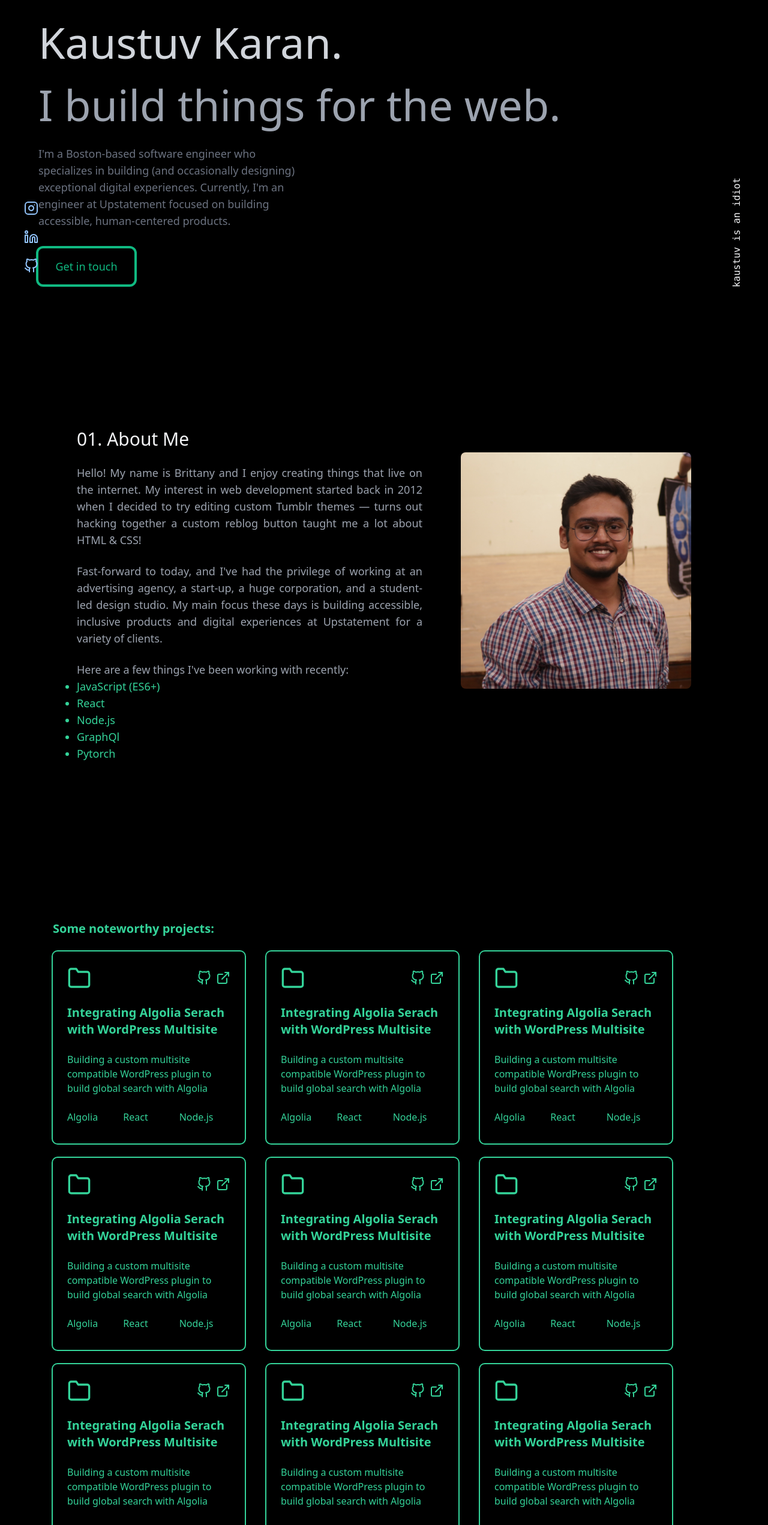
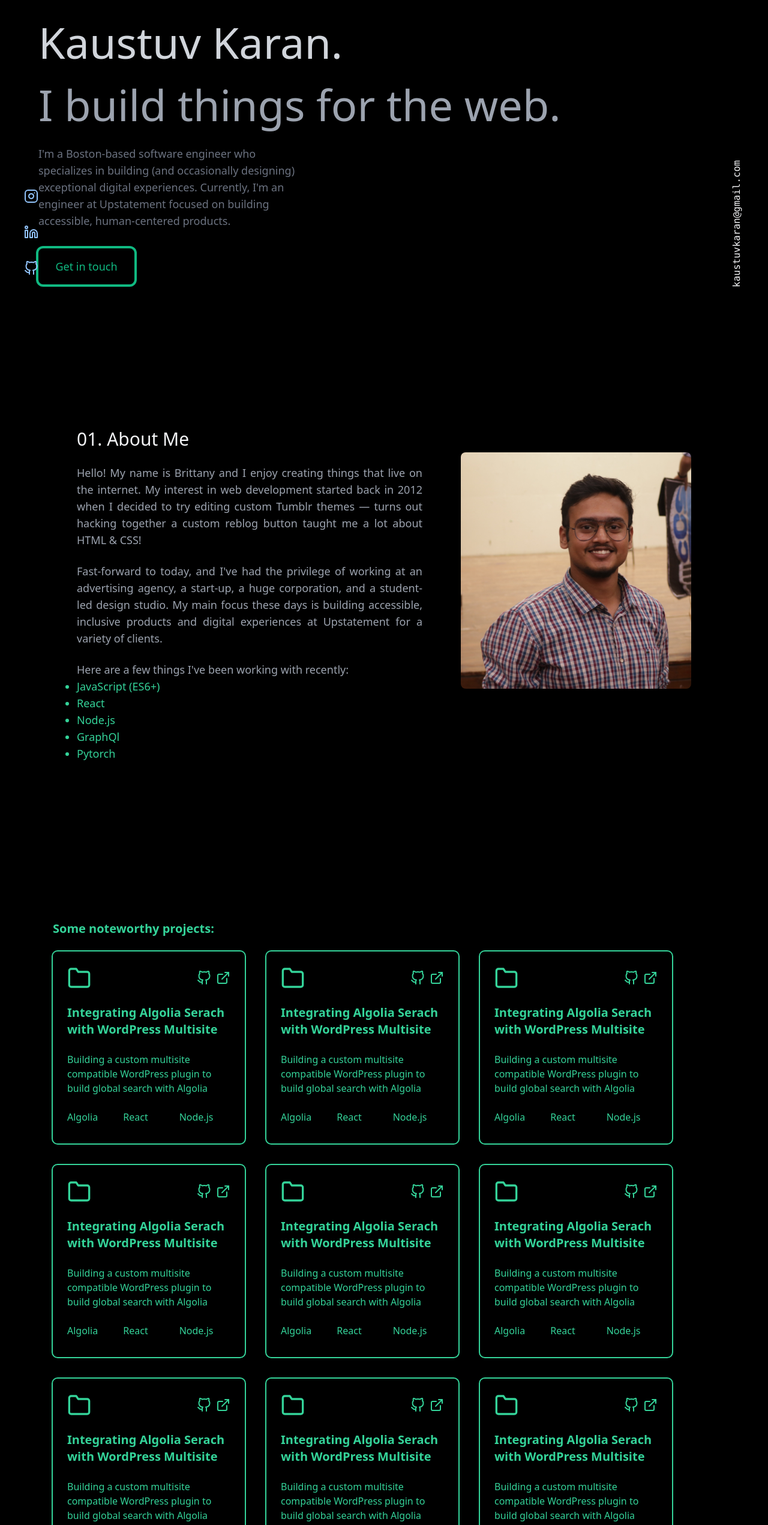
Before and after one commit to kaustuvkaran01/portfolio, a React (Create React App) app in the folder portfolio/: page / in a window 1280 px wide. Shown: the part 241-2783 px from the top of the page at 60% size. Built offline with nearby package versions, Linux system fonts and the light colour scheme.

Commit message:
Links and Email made fixed, links improved, project grid fixed

```diff
--- a/portfolio/src/components/Email.js
+++ b/portfolio/src/components/Email.js
@@ -2,9 +2,9 @@ import React from 'react';
 
 export default function Email() {
   return (
-    <div class="absolute bottom-0 right-0 text-gray-100 vertical-rl p-10 pb-20 ">
+    <div class="fixed bottom-0 right-0 text-gray-100 vertical-rl p-10 pb-20 ">
       <h1 class="  text-md font-mono text-left transform rotate-180">
-        kaustuv is an idiot
+        kaustuvkaran@gmail.com
       </h1>
     </div>
   );
--- a/portfolio/src/components/Links.js
+++ b/portfolio/src/components/Links.js
@@ -3,13 +3,17 @@ import { Instagram, Linkedin, GitHub } from "react-feather";
 
 export default function Links() {
   return (
-    <div className="absolute bottom-0 left-0 text-blue-300 sideways-rl p-10 pb-20 space-y-6">
+    <div className="fixed bottom-0 left-0 text-blue-300 sideways-rl p-10 grid grid-rows-3 gap-9">
       {/* <Github /> */}
-      <a href="https://instagram/">
+      <a href="https://www.instagram.com/karankaustuv/">
         <Instagram />
       </a>
-      <Linkedin />
-      <GitHub />
+      <a href="https://www.linkedin.com/in/kaustuvkaran/">
+        <Linkedin />
+      </a>
+      <a href="https://github.com/kaustuvkaran01">
+        <GitHub />
+      </a>
       <br />
     </div>
   );
--- a/portfolio/src/components/Projects/ProjectCard.js
+++ b/portfolio/src/components/Projects/ProjectCard.js
@@ -18,7 +18,7 @@ export default function ProjectCard() {
         <div className=" text-left">
           Building a custom multisite compatible WordPress plugin to build global search with Algolia
         </div>
-        <div className="grid grid-cols-3 gap-2 place-items-start justify-between align-left">
+        <div className="grid grid-cols-3 gap-2 place-items-start justify-between align-left text-opacity-10">
           <div>
             Algolia
           </div>
--- a/portfolio/src/components/Projects/ProjectGrid.js
+++ b/portfolio/src/components/Projects/ProjectGrid.js
@@ -1,27 +1,22 @@
 import React from "react";
 
 import ProjectCard from "./ProjectCard";
+
 
 export default function ProjectGrid() {
   return (
     <div className="text-left grid sm:flex sm:flex-wrap space-y-6 py-6">
       <div className="px-6 text-green-400 font-bold text-xl">Some noteworthy projects:</div>
-      <div className="space-y-6">
-        <div className=" px-6 grid grid-cols-3 gap-9 place-items-start">
+      <div className=" px-6 grid grid-cols-3 grid-rows-3 gap-9 place-items-start">
           <ProjectCard />
           <ProjectCard />
           <ProjectCard />
-        </div>
-        <div className=" px-6 grid grid-cols-3 gap-9 place-items-start">
           <ProjectCard />
           <ProjectCard />
           <ProjectCard />
-        </div>
-        <div className=" px-6 grid grid-cols-3 gap-9 place-items-start">
           <ProjectCard />
           <ProjectCard />
           <ProjectCard />
-        </div>
       </div>
     </div>
   );
```
